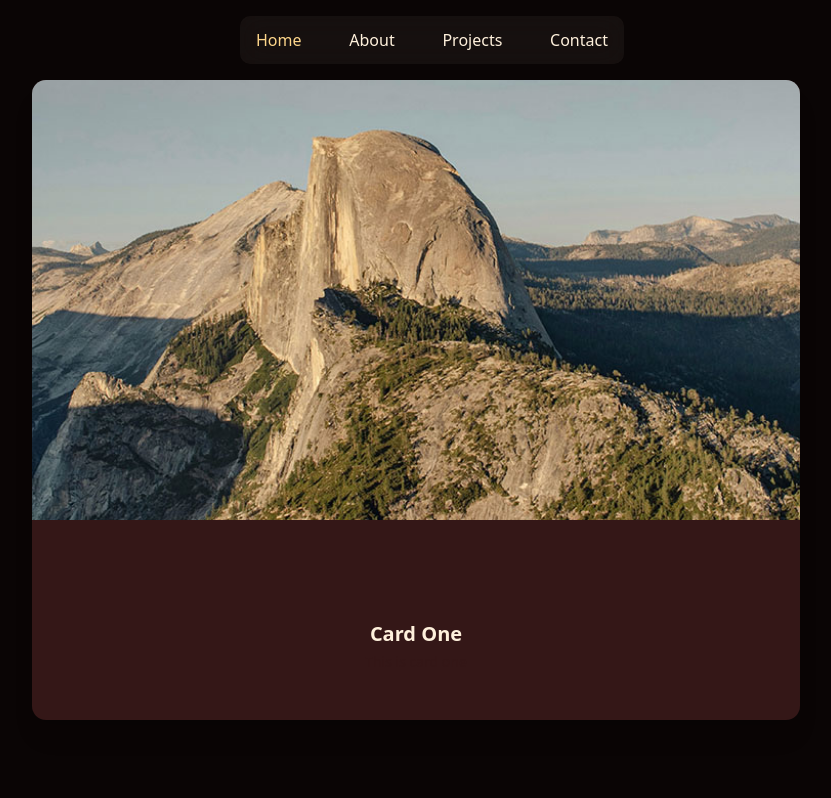
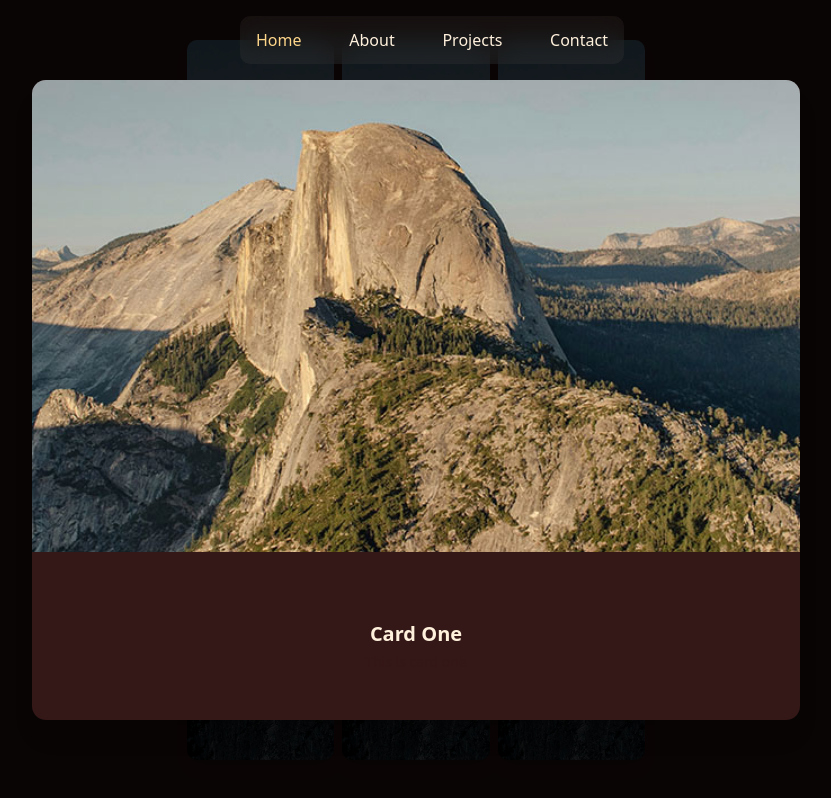
Before and after one commit to TahmineRH/portfolio, a React (Vite) app: page / in a window 1280 px wide. Both pictures are taken after a click on the element 329 px from the left and 1536 px from the top of the page. Shown: the part 1136-1934 px from the top of the page, without its empty margins (224-1055 px from the left). Built offline with nearby package versions, Linux system fonts and the light colour scheme.

Commit message:
Refactor ZoomToCenterCard component: adjust padding and enhance animation effects

```diff
--- a/src/components/home/div.tsx
+++ b/src/components/home/div.tsx
@@ -16,7 +16,7 @@ export default function ZoomToCenterCard() {
   const [activeCard, setActiveCard] = useState<Card | null>(null);
 
   return (
-    <div className="relative place-items-center p-40 h-screen w-full">
+    <div className="relative place-items-center px-40 py-10 h-screen w-full">
       <div className="grid grid-cols-5 gap-2 h-full w-full">
         {cards.map((card) => (
           <motion.div
@@ -49,18 +49,16 @@ export default function ZoomToCenterCard() {
               exit={{ opacity: 0 }}
               onClick={() => setActiveCard(null)}
             />
-
             <motion.div
               layoutId={`card-${activeCard.id}`}
               className="fixed bg-background top-1/2 left-1/2 -translate-x-1/2 -translate-y-1/2 z-50 w-3xl h-[80vh] rounded-xl shadow-xl overflow-hidden"
               onClick={() => setActiveCard(null)}
             >
-              {/* تصویر که بالا می‌ره */}
               <motion.div
                 className="w-full h-full"
-                initial={{ y: 0 }}
-                animate={{ y: -200 }}
-                exit={{ y: 0 }}
+                  initial={{ y: 0, scale: 0.99 }}
+                animate={{ y: -200, scale: 1.1 }}
+                exit={{ y: 0, scale: 1 }}
                 transition={{
                   type: "tween",
                   delay: 0.05,
@@ -75,7 +73,6 @@ export default function ZoomToCenterCard() {
                 />
               </motion.div>
 
-              {/* محتوا که از پایین بیاد بالا */}
               <motion.div
                 className="w-full h-96 text-center "
                 initial={{ y: 100, opacity: 0 }}
```
